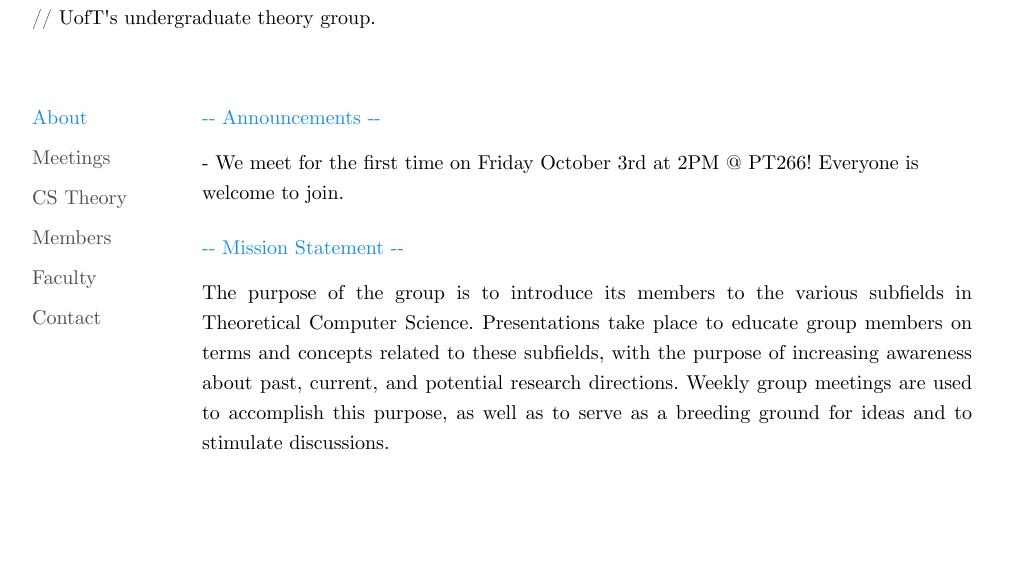
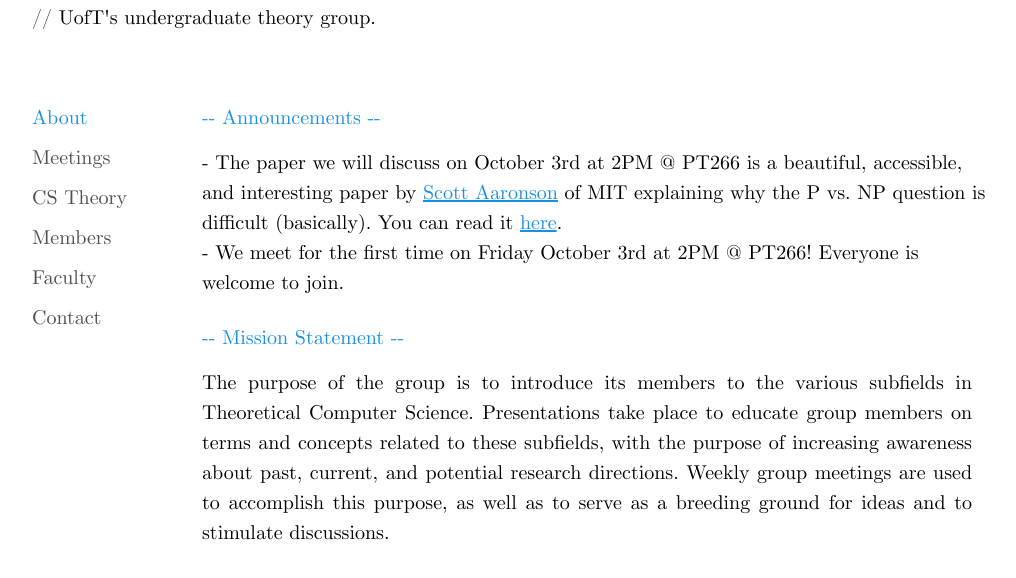
Before and after one commit to Plycion/UTG-Website, a plain HTML site: page index.html in a window 1280 px wide. Shown: the part 142-720 px from the top of the page, without its empty margins (128-1144 px from the left). Drawn offline with nearby package versions, Linux system fonts and the light colour scheme; some packages are replaced by stand-ins of ours.

Commit message:
added announcement

```diff
--- a/index.html
+++ b/index.html
@@ -38,7 +38,12 @@
 				<h3>Announcements</h3>
 				<p>
 				<ul>
-					<li>We meet for the first time on Friday October 3rd at 2PM @ PT266! Everyone is welcome to join.</li>
+					<li>
+						The paper we will discuss on October 3rd at 2PM @ PT266 is a beautiful, accessible, and interesting paper by <a href="http://scottaaronson.com/">Scott Aaronson</a> of MIT explaining why the P vs. NP question is difficult (basically). You can read it <a href="http://www.scottaaronson.com/papers/pnp.pdf">here</a>.
+					</li>
+					<li>
+						We meet for the first time on Friday October 3rd at 2PM @ PT266! Everyone is welcome to join.
+					</li>
 				</ul>
 				</p>
 				<h3>Mission Statement</h3>
```
